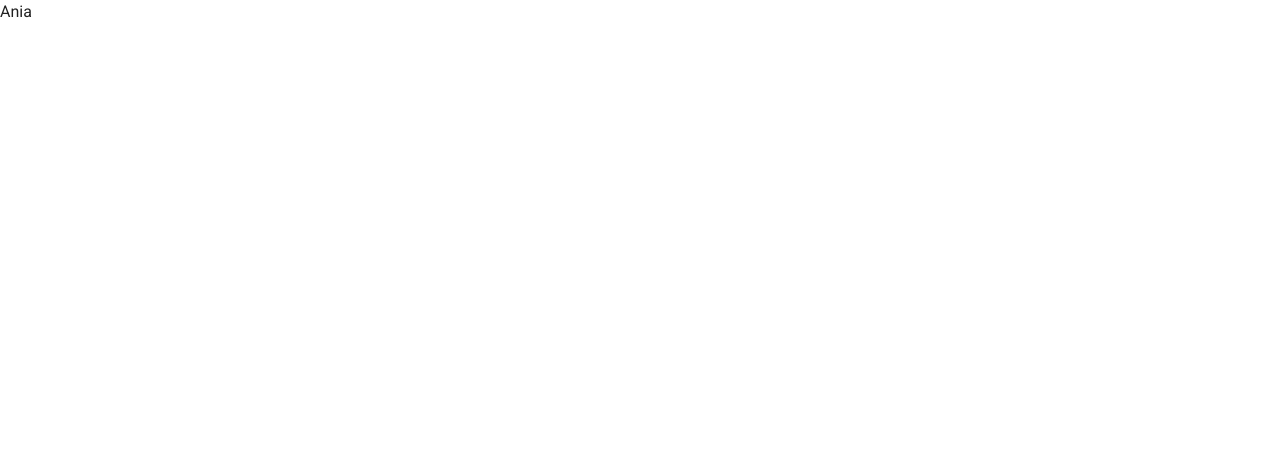
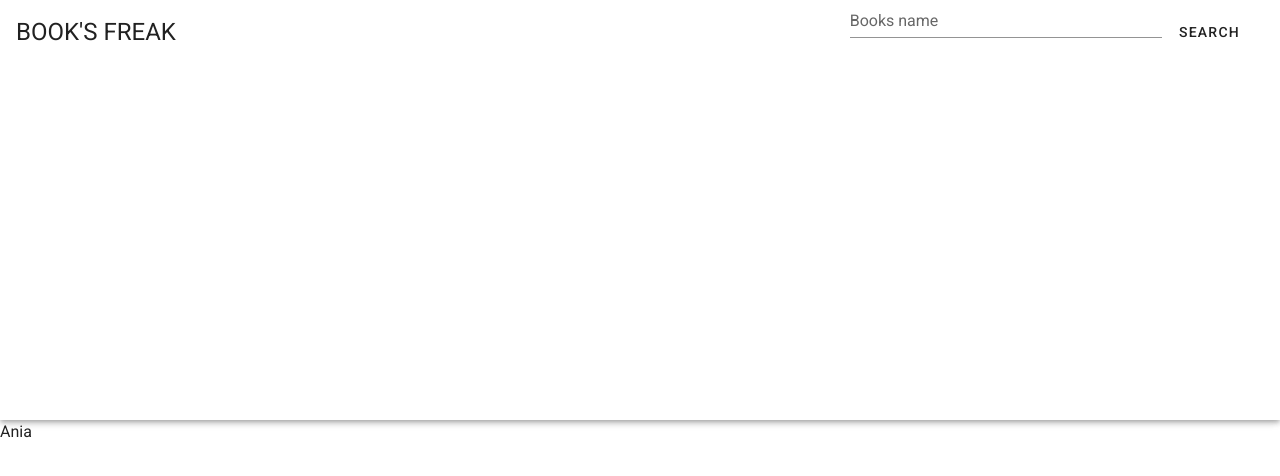
Before and after one commit to aniaska4/search_books, a Vue app: page / in a window 1280 px wide. Shown: the top 476 px of the page. Built offline with nearby package versions, Linux system fonts and the light colour scheme.

Commit message:
add search field

```diff
--- a/src/App.vue
+++ b/src/App.vue
@@ -1,7 +1,31 @@
 <template>
   <v-app>
+    <v-toolbar>
+      <v-toolbar-title class="headline text-uppercase">
+        <router-link
+        to='/'
+        tag='span'
+        style='cursor: pointer'>
+        Book's freak
+        </router-link>
+      </v-toolbar-title>
+      <v-spacer></v-spacer>
+      <v-flex xs12 sm6 md3>
+        <v-text-field
+          label='Books name'
+          v-model="name"
+          >
+        </v-text-field>
+        </v-flex>
+      <v-btn
+        text @click="catchThis"
+      >
+       <span class="mr-2">Search</span>
+      </v-btn>
+    </v-toolbar>
+
     <v-content>
-      <router-view></router-view>
+    <router-view></router-view>
     </v-content>
   </v-app>
 </template>
@@ -13,8 +37,16 @@ export default {
   },
   data() {
     return {
-
+      name: ''
     }
   },
+  methods: {
+    catchThis() {
+      console.log(this.name)
+      this.$router.push('/search/:' + this.name)
+      this.name = ''
+    }
+
+  }
 }
 </script>
```
